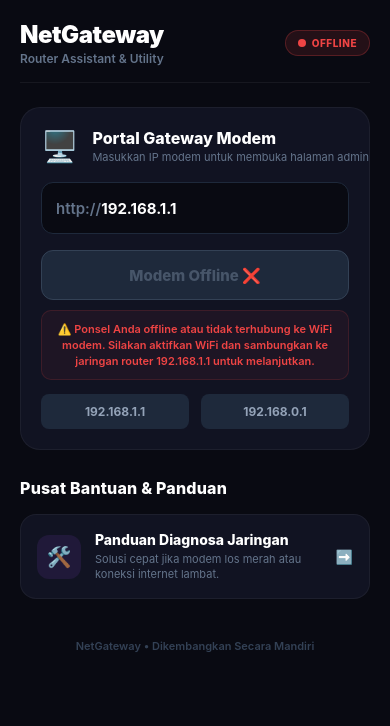
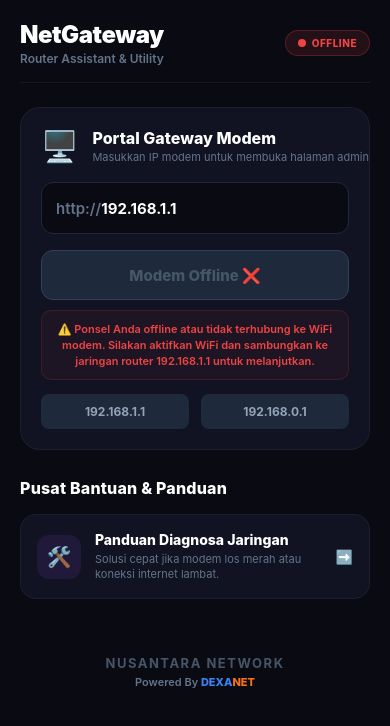
Before and after one commit to oippiu10/customer_wifi_manager_expo, a React Native app: screen / in a window 390 px wide. Shown: the top 726 px of the page. Built offline with nearby package versions, Linux system fonts and the light colour scheme; no server answers.

Commit message:
style: ganti footer bawaan menjadi brand logo Nusantara Network Powered By DEXANET

```diff
--- a/src/screens/DashboardScreen.tsx
+++ b/src/screens/DashboardScreen.tsx
@@ -316,7 +316,10 @@ export const DashboardScreen: React.FC<DashboardScreenProps> = ({
           </TouchableOpacity>
 
           <View style={styles.footer}>
-            <Text style={styles.footerText}>NetGateway • Dikembangkan Secara Mandiri</Text>
+            <Text style={styles.footerBrandText}>NUSANTARA NETWORK</Text>
+            <Text style={styles.footerPowerText}>
+              Powered By <Text style={styles.footerDexaText}>DEXA</Text><Text style={styles.footerNetText}>NET</Text>
+            </Text>
           </View>
         </ScrollView>
       </View>
@@ -633,11 +636,27 @@ const styles = StyleSheet.create({
   },
   footer: {
     alignItems: 'center',
-    marginTop: 10,
+    marginTop: 26,
+    marginBottom: 10,
   },
-  footerText: {
+  footerBrandText: {
+    fontSize: 13,
+    color: '#475569',
+    fontWeight: '700',
+    letterSpacing: 1.5,
+  },
+  footerPowerText: {
     fontSize: 11,
-    color: '#334155',
+    color: '#64748B',
     fontWeight: '600',
+    marginTop: 4,
+  },
+  footerDexaText: {
+    color: '#3B82F6',
+    fontWeight: '800',
+  },
+  footerNetText: {
+    color: '#F97316',
+    fontWeight: '800',
   },
 });
```
